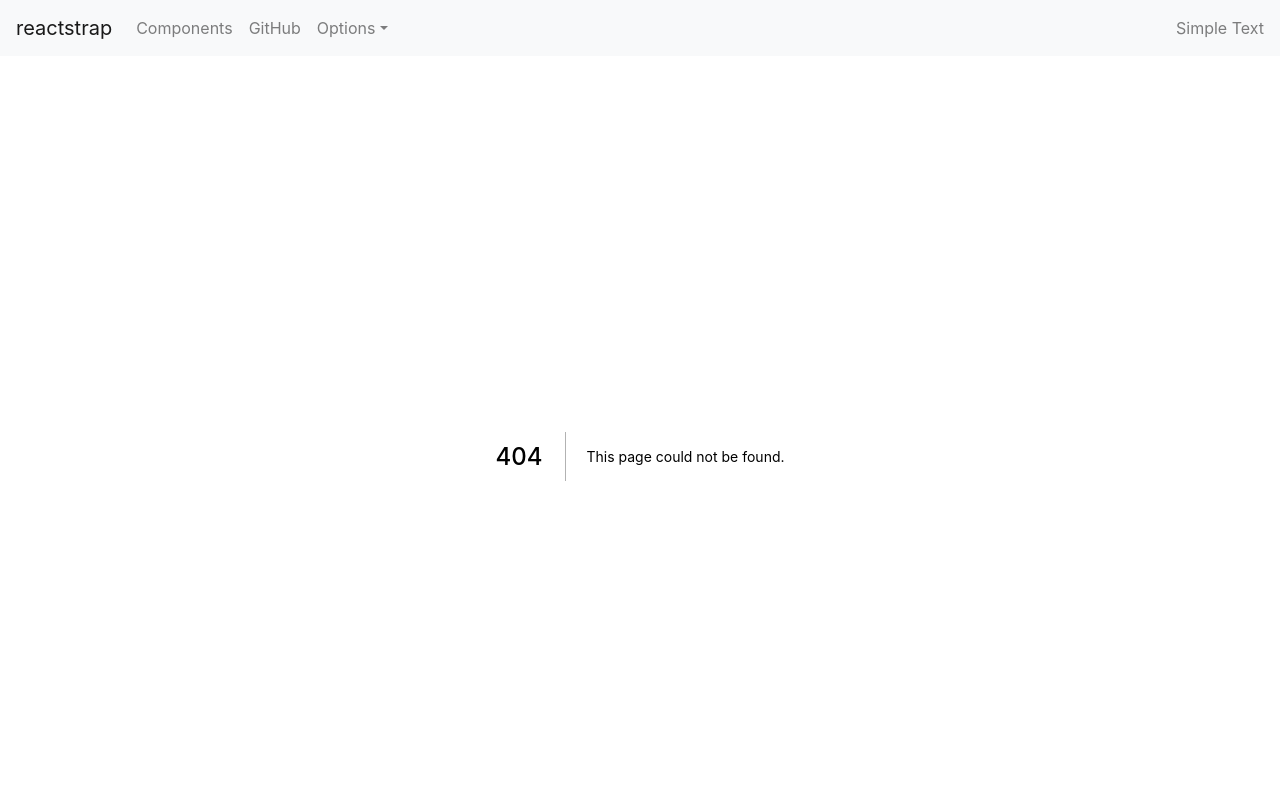
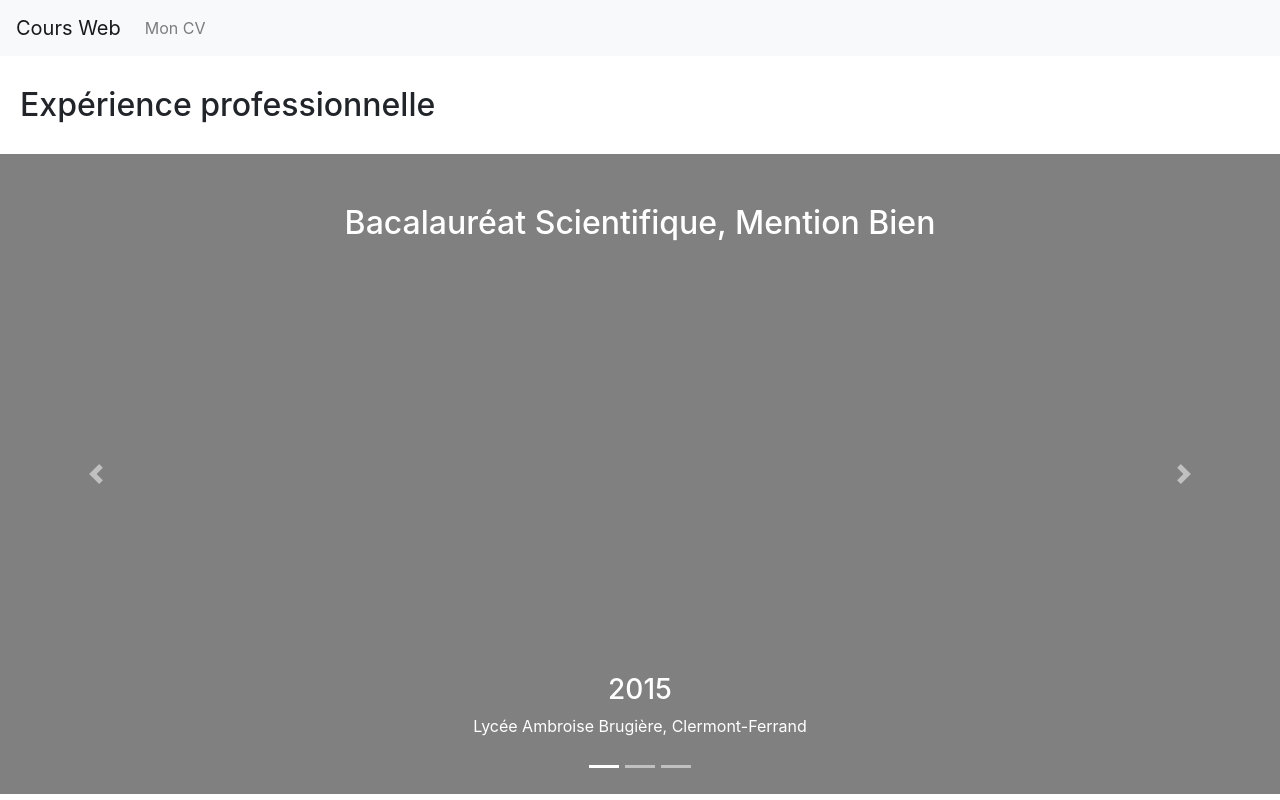
Before and after one commit to munbenoit/coursWeb, a Next.js app: page /cv in a window 1280 px wide. Before the commit this address had no page. Shown: the top 800 px of the page. Built offline with nearby package versions, Linux system fonts and the light colour scheme.

Commit message:
:sparkles: Add CV page with scolar infos

```diff
--- /dev/null
+++ b/components/Carousel.css
@@ -0,0 +1,14 @@
+.slide-content {
+  width: 100%;
+  height: 80vh;
+  background-color: grey;
+  color: white;
+  text-align: center;
+  padding: 50px 0px;
+}
+
+@media screen and (max-width: 640px) {
+  .slide-content {
+    padding: 25px 0px;
+  }
+}
--- /dev/null
+++ b/components/Carousel.tsx
@@ -0,0 +1,77 @@
+import React, { useState } from "react";
+import {
+  Carousel,
+  CarouselItem,
+  CarouselControl,
+  CarouselIndicators,
+  CarouselCaption,
+} from "reactstrap";
+import SlidesScolar from "../types/Slide";
+
+interface Props {
+  items: SlidesScolar[];
+}
+
+const MyCarousel = ({ items }: Props) => {
+  const [activeIndex, setActiveIndex] = useState(0);
+  const [animating, setAnimating] = useState(false);
+
+  const next = () => {
+    if (animating) return;
+    const nextIndex = activeIndex === items.length - 1 ? 0 : activeIndex + 1;
+    setActiveIndex(nextIndex);
+  };
+
+  const previous = () => {
+    if (animating) return;
+    const nextIndex = activeIndex === 0 ? items.length - 1 : activeIndex - 1;
+    setActiveIndex(nextIndex);
+  };
+
+  const goToIndex = (newIndex) => {
+    if (animating) return;
+    setActiveIndex(newIndex);
+  };
+
+  const slides = items.map((item, index) => {
+    return (
+      <CarouselItem
+        onExiting={() => setAnimating(true)}
+        onExited={() => setAnimating(false)}
+        key={item.index}
+      >
+        <div className="slide-content">
+          <h2 className="slide-title">{item.title}</h2>
+          <p>{item.description}</p>
+        </div>
+        <CarouselCaption
+          captionHeader={item.date}
+          captionText={item.location}
+        />
+      </CarouselItem>
+    );
+  });
+
+  return (
+    <Carousel activeIndex={activeIndex} next={next} previous={previous}>
+      <CarouselIndicators
+        items={items}
+        activeIndex={activeIndex}
+        onClickHandler={goToIndex}
+      />
+      {slides}
+      <CarouselControl
+        direction="prev"
+        directionText="Previous"
+        onClickHandler={previous}
+      />
+      <CarouselControl
+        direction="next"
+        directionText="Next"
+        onClickHandler={next}
+      />
+    </Carousel>
+  );
+};
+
+export default MyCarousel;
--- a/components/Header.tsx
+++ b/components/Header.tsx
@@ -3,8 +3,8 @@ import Navbar from "./NavMenu";
 
 export default function Header() {
   return (
-    <div>
+    <header>
       <Navbar></Navbar>
-    </div>
+    </header>
   );
 }
--- /dev/null
+++ b/components/Layout.css
@@ -0,0 +1,3 @@
+.content {
+  padding-top: 56px;
+}
--- a/components/Layout.tsx
+++ b/components/Layout.tsx
@@ -9,7 +9,7 @@ export default function Layout({ children }: Props) {
   return (
     <div>
       <Header></Header>
-      {children}
+      <div className="content">{children}</div>
     </div>
   );
 }
--- a/components/NavMenu.tsx
+++ b/components/NavMenu.tsx
@@ -20,32 +20,15 @@ export default function NavMenu() {
   const toggle = () => setIsOpen(!isOpen);
   return (
     <div>
-      <Navbar color="light" light expand="md">
-        <NavbarBrand href="/">reactstrap</NavbarBrand>
+      <Navbar color="light" light expand="md" fixed="top">
+        <NavbarBrand href="/">Cours Web</NavbarBrand>
         <NavbarToggler onClick={toggle} />
         <Collapse isOpen={isOpen} navbar>
           <Nav className="mr-auto" navbar>
             <NavItem>
-              <NavLink href="/components/">Components</NavLink>
+              <NavLink href="/cv">Mon CV</NavLink>
             </NavItem>
-            <NavItem>
-              <NavLink href="https://github.com/reactstrap/reactstrap">
-                GitHub
-              </NavLink>
-            </NavItem>
-            <UncontrolledDropdown nav inNavbar>
-              <DropdownToggle nav caret>
-                Options
-              </DropdownToggle>
-              <DropdownMenu right>
-                <DropdownItem>Option 1</DropdownItem>
-                <DropdownItem>Option 2</DropdownItem>
-                <DropdownItem divider />
-                <DropdownItem>Reset</DropdownItem>
-              </DropdownMenu>
-            </UncontrolledDropdown>
           </Nav>
-          <NavbarText>Simple Text</NavbarText>
         </Collapse>
       </Navbar>
     </div>
--- a/pages/_app.tsx
+++ b/pages/_app.tsx
@@ -2,6 +2,9 @@ import "bootstrap/dist/css/bootstrap.min.css";
 import App, { Container } from "next/app";
 import React from "react";
 import Layout from "../components/Layout";
+import "../components/Carousel.css";
+import "./cv.css";
+import "../components/Layout.css";
 
 export default class MyApp extends App {
   static async getInitialProps({ Component, ctx }) {
--- /dev/null
+++ b/pages/cv.css
@@ -0,0 +1,8 @@
+.cv-section {
+  max-height: 100vh;
+}
+
+.cv-section-title {
+  font-size: 2em;
+  margin: 30px 20px 30px 20px;
+}
--- /dev/null
+++ b/pages/cv.tsx
@@ -0,0 +1,42 @@
+import React from "react";
+import Carousel from "../components/Carousel";
+
+const scolarItems = [
+  {
+    index: 1,
+    title: "Bacalauréat Scientifique, Mention Bien",
+    description: "",
+    location: "Lycée Ambroise Brugière, Clermont-Ferrand",
+    date: "2015",
+  },
+  {
+    index: 2,
+    title: "Licence d'informatique et DU Prep'ISIMA",
+    description:
+      "Cursus préparatoire pour une entrée directe à l'ISIMA suivi conjointement avec 2 années de licence en informatique.",
+    location: "UCA, Clermont-Ferrand",
+    date: "2015-2017",
+  },
+  {
+    index: 3,
+    title: "Diplôme d'ingénieur en informatique",
+    description: "Filière: Réseau et Sécurité (certifiée SecnumEdu)",
+    location: "ISIMA, Clermont-Ferrand",
+    date: "2017-2020",
+  },
+];
+
+export default function cv() {
+  return (
+    <>
+      <div className="cv-section">
+        <h1 className="cv-section-title">Expérience professionnelle</h1>
+        <Carousel items={scolarItems}></Carousel>
+      </div>
+      <div className="cv-section">
+        <h1 className="cv-section-title">Parcours scolaire</h1>
+        <Carousel items={scolarItems}></Carousel>
+      </div>
+    </>
+  );
+}
--- /dev/null
+++ b/types/Slide.ts
@@ -0,0 +1,7 @@
+export default interface SlidesScolar {
+  index: number;
+  title: string;
+  description: string;
+  location: string;
+  date: string;
+}
```
Also changed, not shown: pages/index.tsx (+1 -6 lines), 2 other files (tests, documents, lock files or other folders).
